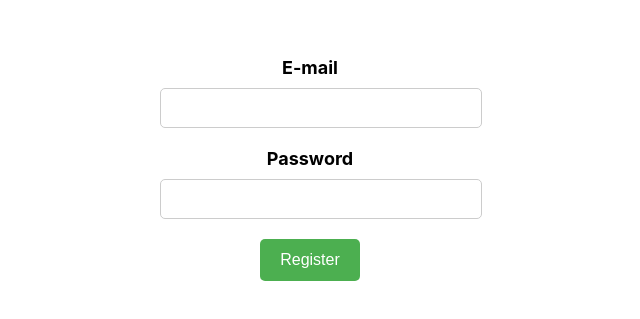
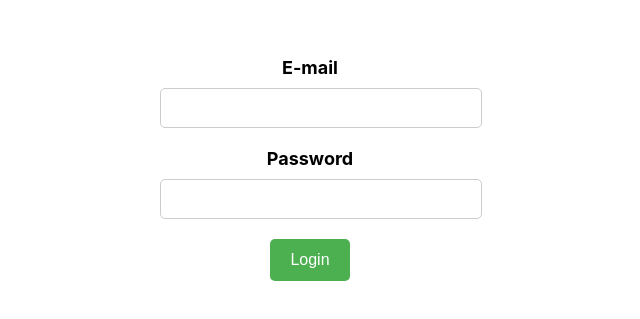
Before and after one commit to truearogog/Chorify, a React (Create React App) app in the folder Chorify.Frontend/: page /login in a window 1280 px wide. Shown: the part 231-550 px from the top of the page, without its empty margins (330-970 px from the left). Built offline with nearby package versions, Linux system fonts and the light colour scheme.

Commit message:
login component added
not fully developed yet

```diff
--- a/Chorify.Frontend/package.json
+++ b/Chorify.Frontend/package.json
@@ -9,6 +9,7 @@
     "axios": "^1.3.4",
     "react": "^18.2.0",
     "react-dom": "^18.2.0",
+    "react-router-dom": "^6.8.2",
     "react-scripts": "5.0.1",
     "web-vitals": "^2.1.4"
   },
--- a/Chorify.Frontend/src/App.js
+++ b/Chorify.Frontend/src/App.js
@@ -1,12 +1,22 @@
-import './App.css';
+import "./App.css";
 import React from "react";
-import Register from "./components/Register/Register"
+import Register from "./components/Register/Register";
+import Login from "./components/Login/Login";
+import {
+  BrowserRouter as Router,
+  Route,
+  Routes,
+  Navigate,
+} from "react-router-dom";
 
 function App() {
   return (
-    <div className="App">
-      <Register></Register>
-    </div>
+    <Router>
+      <Routes>
+        <Route path="/register" element={<Register />} />
+        <Route path="/login" element={<Login />} />
+      </Routes>
+    </Router>
   );
 }
 
--- a/Chorify.Frontend/src/components/Login/Login.jsx
+++ b/Chorify.Frontend/src/components/Login/Login.jsx
@@ -0,0 +1,68 @@
+import axios from "axios";
+import { useState } from "react";
+import "../Register/register.css";
+
+const Login = () => {
+  const [loginData, setLoginData] = useState({
+    email: "",
+    password: "",
+  });
+
+  const setCookie = (name, value, days) => {
+    const date = new Date();
+    date.setTime(date.getTime() + days * 24 * 60 * 60 * 1000);
+    const expires = "; expires=" + date.toUTCString();
+    document.cookie = name + "=" + value + expires + "; path=/";
+  };
+
+  const handleLoginInput = (e) => {
+    setLoginData((prev) => ({ ...prev, [e.target.name]: e.target.value }));
+  };
+
+  const handleSubmit = async (e) => {
+    try {
+      e.preventDefault();
+      const { data } = await axios.post(
+        "http://localhost:5160/api/Auth/login",
+        loginData,
+        { withCredentials: true }
+      );
+      if (data.success === true) {
+        console.log("hello epta");
+        setCookie("jwt", data.token, 7);
+      }
+    } catch (error) {
+      console.error(error);
+    }
+  };
+
+  return (
+    <div>
+      <form onSubmit={handleSubmit}>
+        <div className="formItem">
+          <label>E-mail</label>
+          <input
+            className="loginInput"
+            onChange={handleLoginInput}
+            type="email"
+            name="email"
+          />
+        </div>
+        <div className="formItem">
+          <label>Password</label>
+          <input
+            className="loginInput"
+            onChange={handleLoginInput}
+            type="password"
+            name="password"
+          />
+        </div>
+        <button className="btnRegister" type="submit">
+          Login
+        </button>
+      </form>
+    </div>
+  );
+};
+
+export default Login;
--- a/Chorify.Frontend/src/components/Register/Register.jsx
+++ b/Chorify.Frontend/src/components/Register/Register.jsx
@@ -13,10 +13,15 @@ const Register = () => {
     console.log(registerData);
   };
 
-  const handleRegisterSubmit = async (e) => {
+  const handleRegisterSubmit = async () => {
     try {
-      e.preventDefault();
-      await axios.post("http://localhost:5160/api/Auth/register", registerData);
+      const { data } = await axios.post(
+        "http://localhost:5160/api/Auth/register",
+        registerData
+      );
+      if (data.success === true) {
+        window.location.href = "/login";
+      }
     } catch (error) {
       console.log(error);
     }
@@ -43,8 +48,7 @@ const Register = () => {
             name="password"
           />
         </div>
-        <button
-          className="btnRegister" type="submit">
+        <button className="btnRegister" type="submit">
           Register
         </button>
       </form>
--- a/Chorify.Frontend/src/components/Register/register.css
+++ b/Chorify.Frontend/src/components/Register/register.css
@@ -18,6 +18,7 @@ form {
   font-size: 18px;
   font-weight: bold;
   margin-bottom: 10px;
+  text-align: center;
 }
 
 .formItem input {
```
Also changed, not shown: 1 other file (tests, documents, lock files or other folders).
